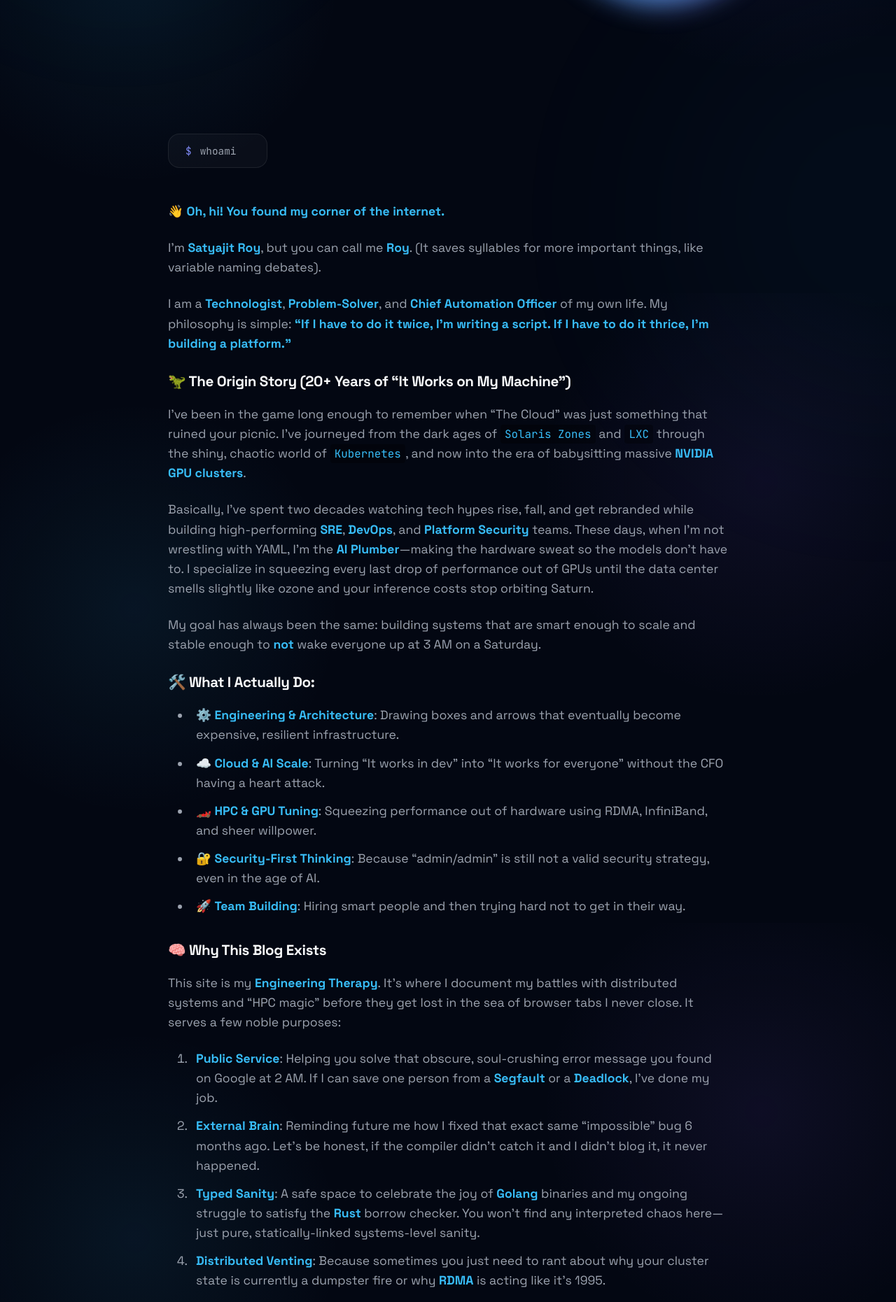
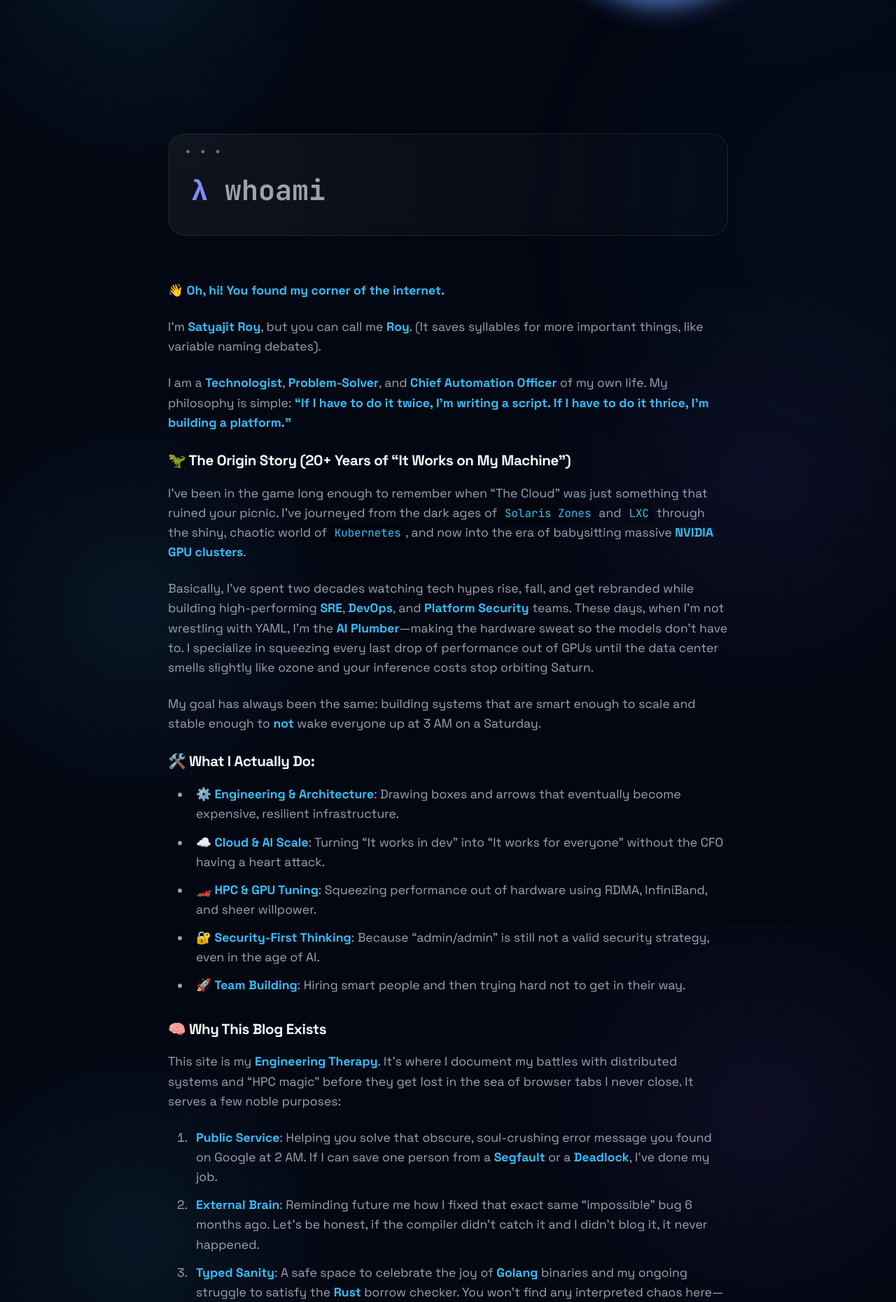
Before and after one commit to kodelint/kodelint.github.io, a Jekyll site: the page built from index.md, in a window 1280 px wide. Shown: the part 481-2342 px from the top of the page at 70% size. Built offline with Jekyll 4.4.1, drawn with Linux system fonts in a browser that asks for light colours; nearby versions of some CDN libraries.

Commit message:
UI Improvement: Upgraded 'whoami' prompt to a prominent Terminal Header section for better visual hierarchy

```diff
--- a/assets/css/main.css
+++ b/assets/css/main.css
@@ -473,23 +473,44 @@ header .social a:hover {
   padding-left: 0.5rem;
 }
 
-/* Terminal Prompt Hook */
-.whoami-prompt {
+/* Terminal Header Section */
+.terminal-header {
   font-family: var(--font-mono);
-  background: rgba(255, 255, 255, 0.03);
-  padding: 0.75rem 1.5rem;
-  border-radius: var(--radius-md);
+  background: linear-gradient(to right, rgba(255, 255, 255, 0.05), rgba(255, 255, 255, 0.01));
+  backdrop-filter: blur(10px);
+  padding: 2rem;
+  border-radius: var(--radius-lg);
   border: 1px solid var(--border-subtle);
-  display: inline-flex;
-  align-items: center;
-  gap: 0.75rem;
-  margin-bottom: 3rem;
-  font-size: 0.9rem;
-  color: var(--text-secondary);
+  margin-bottom: 4rem;
+  position: relative;
+  overflow: hidden;
 }
 
-.whoami-prompt .cursor {
-  width: 8px;
+.terminal-header::before {
+  content: '● ● ●';
+  position: absolute;
+  top: 1rem;
+  left: 1.5rem;
+  color: var(--text-tertiary);
+  font-size: 0.7rem;
+  letter-spacing: 4px;
+}
+
+.terminal-header .command {
+  font-size: 2.5rem;
+  font-weight: 700;
+  display: flex;
+  align-items: center;
+  gap: 1.5rem;
+  margin-top: 1rem;
+}
+
+.terminal-header .prompt-symbol {
+  color: var(--accent-secondary);
+}
+
+.terminal-header .cursor {
+  width: 15px;
   height: 1.2em;
   background: var(--accent-primary);
   display: inline-block;
--- a/index.md
+++ b/index.md
@@ -3,9 +3,11 @@ title: Myself
 layout: page
 ---
 
-<div class="whoami-prompt">
-  <span style="color: var(--accent-secondary)">$</span> whoami
-  <span class="cursor"></span>
+<div class="terminal-header">
+  <div class="command">
+    <span class="prompt-symbol">λ</span> whoami
+    <span class="cursor"></span>
+  </div>
 </div>
 
 👋 **Oh, hi! You found my corner of the internet.**
```
